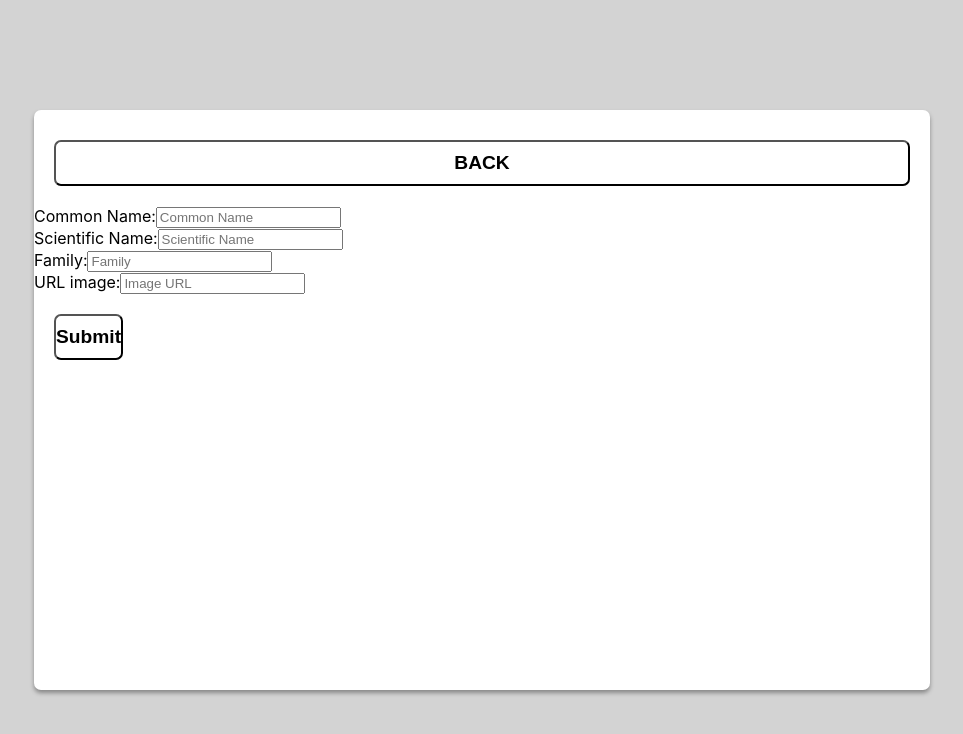
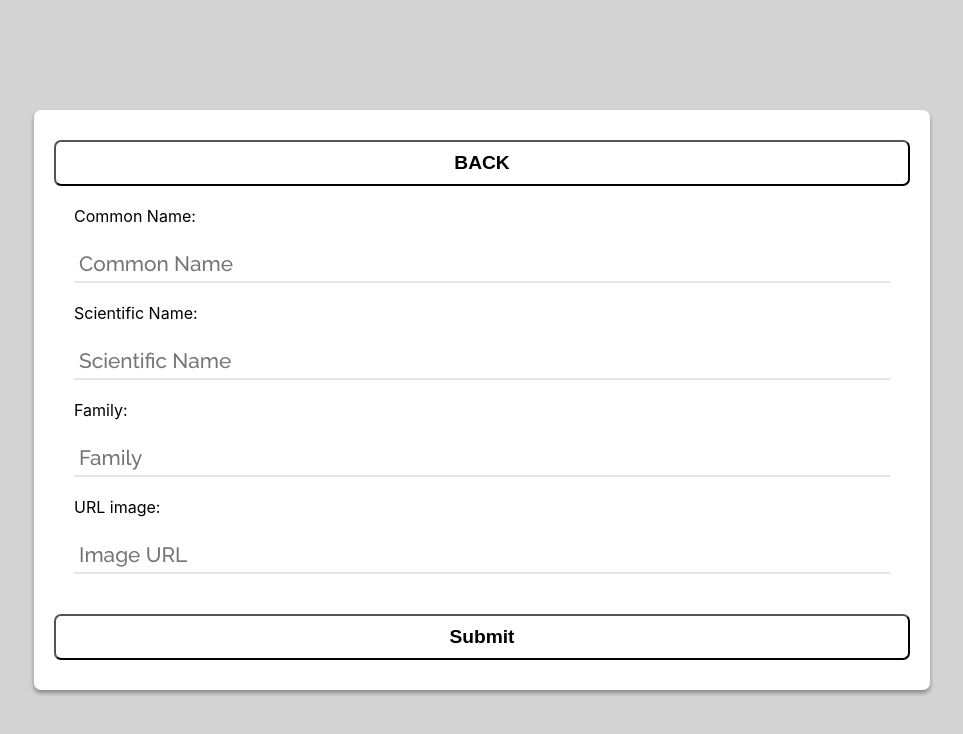
Before and after one commit to moonryc/nevelex-coding-test, a React (Create React App) app: page /new in a window 1280 px wide. Shown: the top 734 px of the page, without its empty margins (158-1121 px from the left). Built offline with nearby package versions, Linux system fonts and the light colour scheme.

Commit message:
fixed @ts-ignore and moved the form into its own component

```diff
--- a/src/pages/NewAnimal.tsx
+++ b/src/pages/NewAnimal.tsx
@@ -1,52 +1,55 @@
-import React, {ChangeEvent, FormEvent, useState} from 'react';
-import Paper from "../components/paper";
-import Wrapper from "../components/wrapper";
-import {IAnimal} from "../types";
-import {useCreateAnimal} from "../hooks";
-import {useNavigate} from "react-router-dom";
+import React, { ChangeEvent, FormEvent, useState } from 'react';
+import Paper from '../components/paper';
+import Wrapper from '../components/wrapper';
+import { IAnimal } from '../types';
+import { useCreateAnimal } from '../hooks';
+import { useNavigate } from 'react-router-dom';
+import AnimalForm from '../components/animalForm';
 
 const initialAnimalData: IAnimal = {
   commonName: '',
   scientificName: '',
   family: '',
-    imageURL: '',
-}
+  imageURL: ''
+};
 
-const NewAnimal = () => {
+interface props {}
+
+const NewAnimal:React.FC<props> = () => {
   const navigate = useNavigate();
-    const {createAnimal, error} = useCreateAnimal()
+  const { createAnimal } = useCreateAnimal();
   const [animalFormData, setAnimalFormData] = useState<IAnimal>(initialAnimalData);
-    const [errorMessage, setErrorMessage] = useState('');
-    const [isSubmitDisabled, setIsSubmitDisabled] = useState(false);
-    const {commonName, scientificName, family, imageURL} = animalFormData
+  const [errorMessage, setErrorMessage] = useState<string>('');
+  const [isSubmitDisabled, setIsSubmitDisabled] = useState<boolean>(false);
+
 
   const toHome = () => {
-      navigate('/')
-    }
+    navigate('/');
+  };
 
   const handleChange = (e: ChangeEvent<HTMLInputElement>) => {
-        setAnimalFormData(prevState => ({...prevState, [e.target.name]: e.target.value}))
-        if(!e.target.value.length){
-            setErrorMessage(`${e.target.name} is required`)
-            setIsSubmitDisabled(true)
-        }else{
-            setErrorMessage('')
-            setIsSubmitDisabled(false)
+    setAnimalFormData(prevState => ({ ...prevState, [e.target.name]: e.target.value }));
+    if (!e.target.value.length) {
+      setErrorMessage(`${e.target.name} is required`);
+      setIsSubmitDisabled(true);
+    } else {
+      setErrorMessage('');
+      setIsSubmitDisabled(false);
+    }
+  };
+
+  const handleSubmit = async (e: React.MouseEvent<HTMLButtonElement> | FormEvent<HTMLFormElement>) => {
+    e.preventDefault();
+    const tempObj = JSON.parse(JSON.stringify(animalFormData));
+    for (const key in tempObj) {
+      if (!tempObj[key]) {
+        setIsSubmitDisabled(true);
+        setErrorMessage('Whoops! you might be missing a value there!');
+        return;
       }
     }
-
-    const handleSubmit = async (e: React.MouseEvent<HTMLButtonElement>|FormEvent<HTMLFormElement>) => {
-        e.preventDefault()
-        for(const key in animalFormData){
-            // @ts-ignore
-            if(!animalFormData[key]){
-                setIsSubmitDisabled(true)
-                setErrorMessage('Whoops! you might be missing a value there!')
-                return
-            }
-        }
-        await createAnimal(animalFormData)
-    }
+    await createAnimal(animalFormData);
+  };
 
   return (
     <Wrapper>
@@ -55,35 +58,13 @@ const NewAnimal = () => {
           <div className={'input-container'}>
             <button onClick={toHome}>BACK</button>
           </div>
-                    <form className={'new-animal-form'} onSubmit={(e) => handleSubmit(e)}>
-                        <div>
-                            <label htmlFor={'commonName'}>Common Name:</label>
-                            <input
-                                onChange={(e) => handleChange(e)}
-                                name={'commonName'} value={commonName}
-                                placeholder={'Common Name'}/>
-                        </div>
-                        <div>
-                            <label htmlFor={'scientificName'}>Scientific Name:</label>
-                            <input
-                                onChange={(e) => handleChange(e)} name={'scientificName'} value={scientificName}
-                                placeholder={'Scientific Name'}/>
-                        </div>
-                        <div>
-                            <label htmlFor={'family'}>Family:</label>
-                            <input
-                                onChange={(e) => handleChange(e)} name={'family'} value={family}
-                                placeholder={'Family'}/>
-                        </div>
-                        <div>
-                            <label htmlFor={'imageURL'}>URL image:</label>
-                            <input
-                                onChange={(e) => handleChange(e)} name={'imageURL'} value={imageURL}
-                                placeholder={'Image URL'}/>
-                        </div>
-                    </form>
-
-                    <button disabled={isSubmitDisabled} onClick={(e)=>handleSubmit(e)}>{errorMessage? errorMessage:'Submit'}</button>
+          <AnimalForm
+            disableForm={false}
+            errorMessage={errorMessage}
+            isSubmitDisabled={isSubmitDisabled}
+            animalFormData={animalFormData}
+            handleChange={handleChange}
+            handleSubmit={handleSubmit} />
         </section>
       </Paper>
     </Wrapper>
```
Lines whose indentation alone changed are shown as unchanged.
